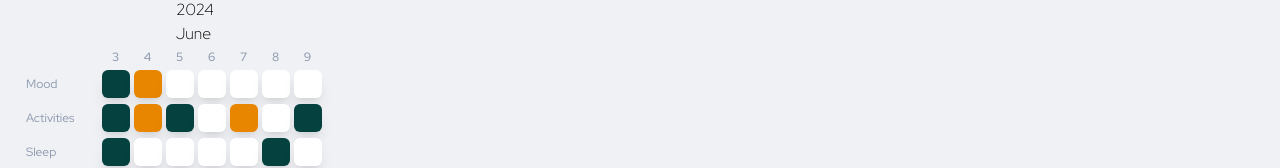
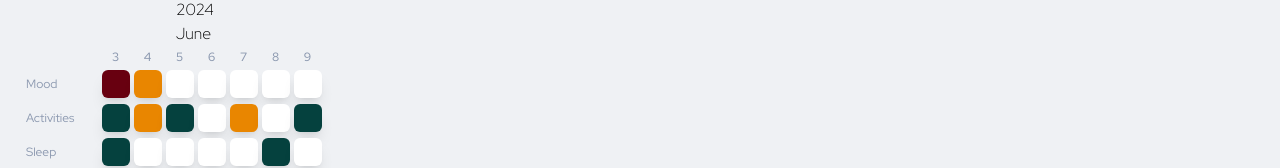
Before and after one commit to kaiuliia/well_being_frontend, a React (Create React App) app: page /user/dashboard in a window 1280 px wide. Shown: the part 166-334 px from the top of the page. Built offline with nearby package versions, Linux system fonts and the light colour scheme; no server answers.

Commit message:
Save result to dashboardData.

```diff
--- a/src/components/dashboard/table.tsx
+++ b/src/components/dashboard/table.tsx
@@ -29,12 +29,14 @@ interface DashboardTableProps {
   boardYear: number | number[];
   boardStartMonth: number;
   boardEndMonth: number | undefined;
+  dashboardData: any;
 }
 export function DashboardTable({
   weekDates,
   boardYear,
   boardStartMonth,
   boardEndMonth,
+  dashboardData,
 }: DashboardTableProps) {
   const daysOfWeek = [1, 2, 3, 4, 5, 6, 7];
   const moodProps: MoodProps[] = [
@@ -65,7 +67,7 @@ export function DashboardTable({
     1: {
       weekDay: "M",
       date: new Date(2024, 4, 12),
-      mood: 100,
+      mood: 4,
       activities: 100,
       sleep: 100,
       calmness: 100,
@@ -119,7 +121,7 @@ export function DashboardTable({
     },
     7: {
       weekDay: "S",
-      date: new Date(2024, 4, 17),
+      date: new Date(2024, 6, 24),
       mood: 0,
       activities: 80,
       sleep: 0,
@@ -128,6 +130,12 @@ export function DashboardTable({
     },
   });
 
+  console.log("dashboardData", dashboardData);
+  const findDayToChange = (today: Date) => {};
+  const dateStr = "2023-11-18T10:11:09.655Z";
+  const date = new Date(dateStr);
+
+  // setMoods({ ...moods });
   const handleMoodChange = (
     mood: string,
     color: string,
@@ -142,8 +150,6 @@ export function DashboardTable({
       },
     }));
   };
-
-  console.log("TABLE boardEndMonth", boardEndMonth);
 
   return (
     <>
--- a/src/components/dashboard/types.ts
+++ b/src/components/dashboard/types.ts
@@ -33,7 +33,11 @@ export function convertMonthToString(month: number): string {
 
 //DASHBOARD VIEW FUNCTIONS
 
-export const fillDashboard = async (startDate: Date, endDate: Date) => {
+export const fillDashboard = async (
+  startDate: Date,
+  endDate: Date,
+  setData: any,
+) => {
   const isoStartDate = startDate.toISOString();
   const isoEndDate = endDate.toISOString();
   try {
@@ -52,6 +56,7 @@ export const fillDashboard = async (startDate: Date, endDate: Date) => {
       if (data.length > 0) {
         console.log("result", data);
         console.log("date", data[0].date);
+        setData(data);
       }
     }
   } catch (error) {
--- a/src/components/survey.tsx
+++ b/src/components/survey.tsx
@@ -22,8 +22,6 @@ interface User {
 
 export function Survey(props: Props) {
   const { survey, setSurvey } = useLocalStore();
-
-  console.log("survey", survey);
 
   const [statusMessage, setStatusMessage] = useState("");
 
@@ -54,8 +52,6 @@ export function Survey(props: Props) {
     });
   };
 
-  console.log("surv2", survey);
-
   const handleSubmit = async (e: MouseEvent) => {
     e.preventDefault();
 
@@ -70,7 +66,6 @@ export function Survey(props: Props) {
     navigate("/user/dashboard");
     setSubmitted(true);
     setError(false);
-    console.log("SUBMITTED!!!!", survey);
   };
 
   const color = (value: number) => {
--- a/src/pages/dashboard.tsx
+++ b/src/pages/dashboard.tsx
@@ -23,10 +23,11 @@ interface User {
   email: string;
   password: string;
 }
+
 export function Dashboard() {
   const name = localStorage.getItem("name");
   const { survey, setSurvey } = useLocalStore();
-  console.log("dashsurvey", survey);
+
   const [open, setOpen] = useState(false);
   const [boardYear, setBoardYear] = useState<number | number[]>(
     new Date().getFullYear(),
@@ -47,7 +48,7 @@ export function Dashboard() {
   function handleDateChange(date: Date) {
     setSelectedDate(date);
     let currentDate = moment(date);
-    console.log("currentDate", currentDate);
+
     let weekStart = currentDate.clone().startOf("isoWeek");
     let weekEnd = currentDate.clone().endOf("isoWeek");
     let days = [];
@@ -57,8 +58,12 @@ export function Dashboard() {
     }
 
     setWeekDates(days);
-    console.log("week", weekDates);
   }
+
+  const [dashboardData, setDashboardData] = useState();
+  // useEffect(() => {
+  //   result && setDashboardData(result);
+  // }, []);
 
   const handleChangeRangeWeek = (weekDates: Date[], action: string) => {
     const startOfCurrentWeek = moment(selectedDate).clone().startOf("isoWeek");
@@ -135,10 +140,15 @@ export function Dashboard() {
       ]);
     }
   };
-
+  console.log("dashboardData", dashboardData);
   useEffect(() => {
     handleDateChange(selectedDate);
   }, []);
+  const resultData = fillDashboard(
+    new Date(weekDates[0]),
+    new Date(weekDates[weekDates.length - 1]),
+    setDashboardData,
+  );
 
   return (
     // <div className={"container"}>
@@ -185,9 +195,11 @@ export function Dashboard() {
         + year
       </button>
       <DashboardTable
+        dashboardData={dashboardData}
         weekDates={weekDates}
         boardYear={boardYear}
         boardStartMonth={boardStartMonth}
+        // boardData={}
         boardEndMonth={
           boardStartMonth !== boardEndMonth ? boardEndMonth : undefined
         }
@@ -209,7 +221,11 @@ export function Dashboard() {
         <a
           className={"text-red-300 cursor-pointer"}
           onClick={() =>
-            fillDashboard(new Date(2023, 10, 18), new Date(2023, 10, 23))
+            fillDashboard(
+              new Date(2023, 12, 2),
+              new Date(2024, 7, 2),
+              setDashboardData,
+            )
           }
         >
           {" "}
```
